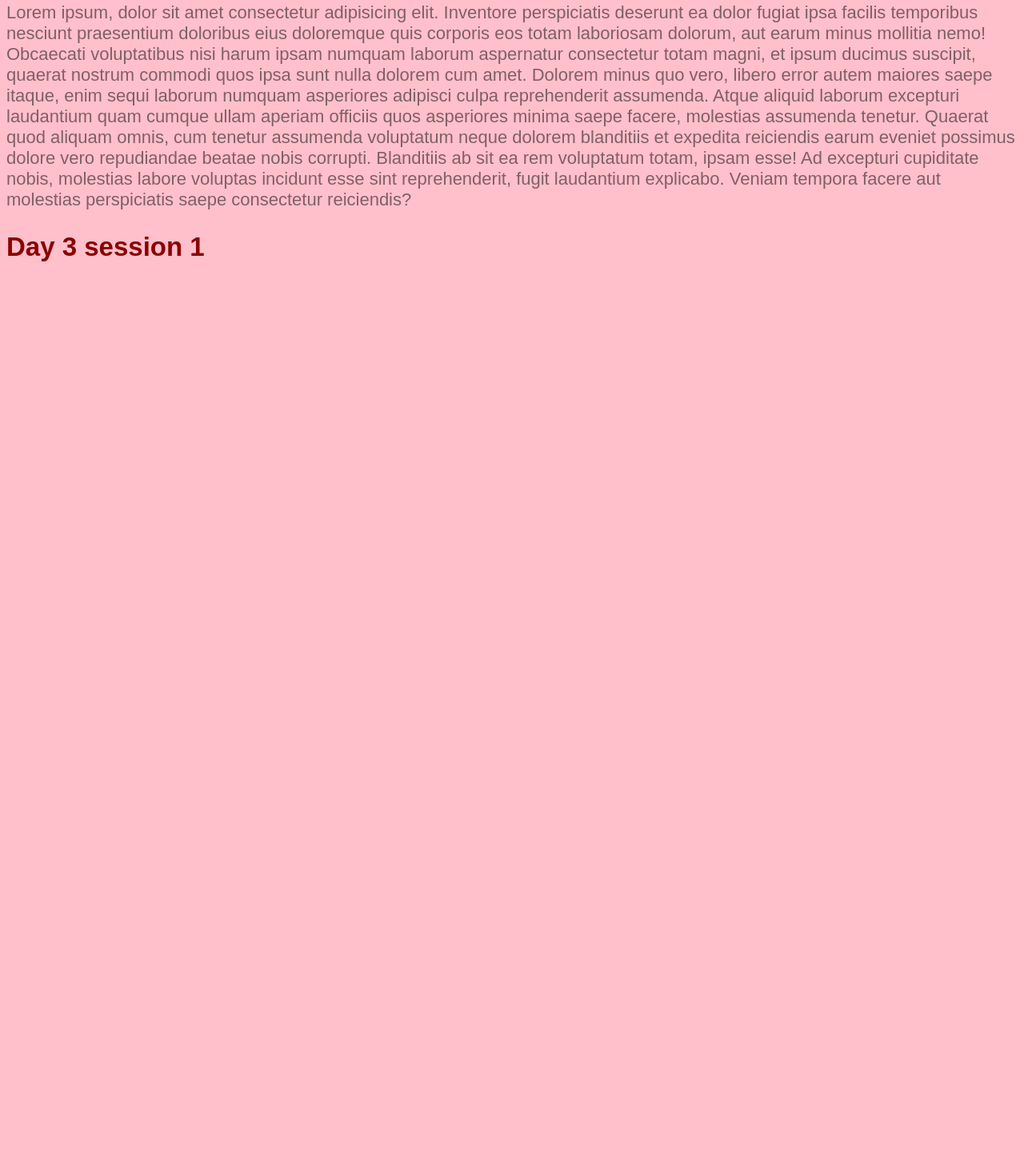
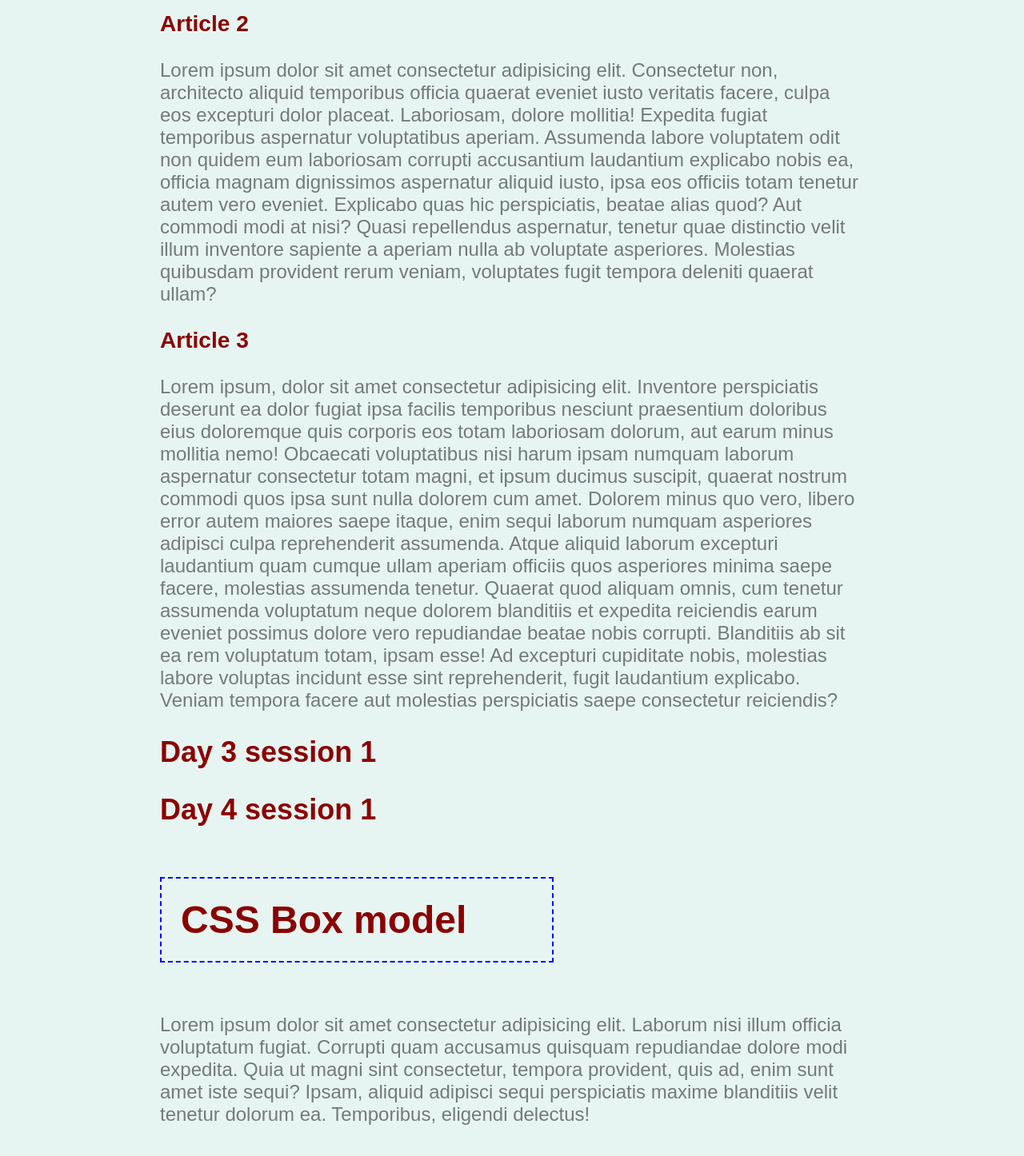
Before and after one commit to sajinpaula92/CSS, a plain HTML site: page index.html in a window 1280 px wide. Shown: the part 802-2248 px from the top of the page at 80% size. Before the commit the page ends 1157 px from the top, so only its background shows below. Drawn offline with Linux system fonts and the light colour scheme.

Commit message:
Day 4 session 1

```diff
--- a/index.html
+++ b/index.html
@@ -22,7 +22,7 @@
 </head>
 <body>
 
-    <h2>Day 1 session 2</h2>
+    <header><h2>Day 1 session 2</h2>
     <!--There are three ways to set up CSS to a HTML File.
          No. 1 is through External CSS(which is linking an external css file to the HTML file. This method is used more often)
          No. 2 is through Internal CSS(which is setting up css internally in a html file using style element. This method is used comparitively less often)
@@ -54,9 +54,28 @@
 
     <!--END OF DAY THREE-->
 
+</header>
+
+<main>
+
+    <h2>Day 4 session 1</h2>
+
+    <h4>CSS Box model</h4>
+    <p>Lorem ipsum dolor sit amet consectetur adipisicing elit. Laborum nisi illum officia voluptatum fugiat. Corrupti quam accusamus quisquam repudiandae dolore modi expedita. Quia ut magni sint consectetur, tempora provident, quis ad, enim sunt amet iste sequi? Ipsam, aliquid adipisci sequi perspiciatis maxime blanditiis velit tenetur dolorum ea. Temporibus, eligendi delectus!</p>
+
+    <!--<div class="circle">
 
 
+    </div>-->
 
+    <!-- <form>
+
+        <label for="name">Name:</label>
+        <input id="name" type="text" placeholder="Your Name">
+        <button>Submit</button>
+    </form> -->
+
+</main>
 
 
 </body>
--- a/style.css
+++ b/style.css
@@ -88,15 +88,15 @@ One way to find the error in our code, is to always use "w3c css validator" whic
         font-size: 22px;
         font-family: Arial, Helvetica, sans-serif;
         line-height: 1-5;
-        background-color: pink;
-        color: darkred; /*We can use rgb values instead of using color names for eg. it would be color:rgb(0,0,0) which would be black. We havent used that but this is the ruleset.*/
+        background-color: #e7f5f2;
+        color: #8b0000; /*We can use rgb values instead of using color names for eg. it would be color:rgb(0,0,0) which would be black. We havent used that but this is the ruleset.*/
 
         /*There is also rgba which is rgb alpha. It has only two values 0 and 1. 0 will be full transparent and 1 will be full without transparent. You can also use 50% tranparenecy by adding 0.5. check the ruleset below to know more.*/
     }
 
     p{
 
-        color: rgba(0, 0, 0, 0.5);
+        color: #00000080;
 
 
     }
@@ -123,4 +123,67 @@ One way to find the error in our code, is to always use "w3c css validator" whic
 
     /*REM refers to the root element but Em refers to the parent element*/
 
+    /*There is also another two units which are vw and vh which is viewport width and viewport height.*/
+
     /*END OF DAY 3*/
+
+
+    /*Day 4 session 1*/
+
+    /*Today we are going to learn about CSS Box model and css Typography.*/
+
+    h4{
+
+        border: 2px dashed blue;
+        width: 50%;
+        font-size: 3rem;
+        padding: 0.5em;
+
+    }
+
+    /*There are differnt options for margins, if we give only margin as the property, the value we give wil be the same for all the margins, but if we need to give different values for different margins, we have margin-top/margin-bottom/margin-left/margin-right. In these properties we can give different values to have different margin sizes.*/
+
+    /*Look at this example to learn the shorthand for different margin vlaues. margin: 1.5em 2em 2em 1.5em. This is 1.5 em to the top and 2em to the right, and 2em to the bottom and 1.5em to the left. Also we can give margin: 1.5em 2em 1.5em, here it is represented as 1.5em on the top, 2 em on the right and left and 10.5em on the bottom. Also we can give like this as well, margin: 1.5em 2em, here it represents as 1.5em to the top & bottom and 2em to the right & left.*/
+
+    /*There is another keyword called "auto" for the margin property which works with right and left but will not work for top and bottom. What it does is, it will move the element or the container to the center. The syntax is as follows, margin: 3rem auto, now this will move the container to the centre */
+
+    /*We can use the same rules for padding as well.*/
+
+    /*There is an outline property, which forms an outline after the border. There is also another outline property which is outline offset.*/
+
+    .circle {
+
+        margin: 3rem auto;/*The keyword auto shifts the container to the center.*/
+        background-color: gold;
+        width: 100px;
+        height: 100px;
+        border: 2px solid black;
+        border-radius: 50px; /*This property changes a square to a round container*/
+        outline: 2px solid red;
+        outline-offset: 0.25rem;
+    }
+
+
+    /*CSS Typography*/
+
+    /*Typography is nothing but the way the text is arranged and presented.*/
+
+    body{
+
+        padding: 15%;
+        font-size: 1.5rem;
+    }
+
+    /* input, button {
+
+        font: inherit; ---------- This ruleset is used to inherit the values from the parent or root element.
+    }*/
+
+
+    p{
+
+        text-decoration: underline;
+        text-decoration: overline;
+        text-decoration: line-through;
+        text-decoration: none;
+    }
```
